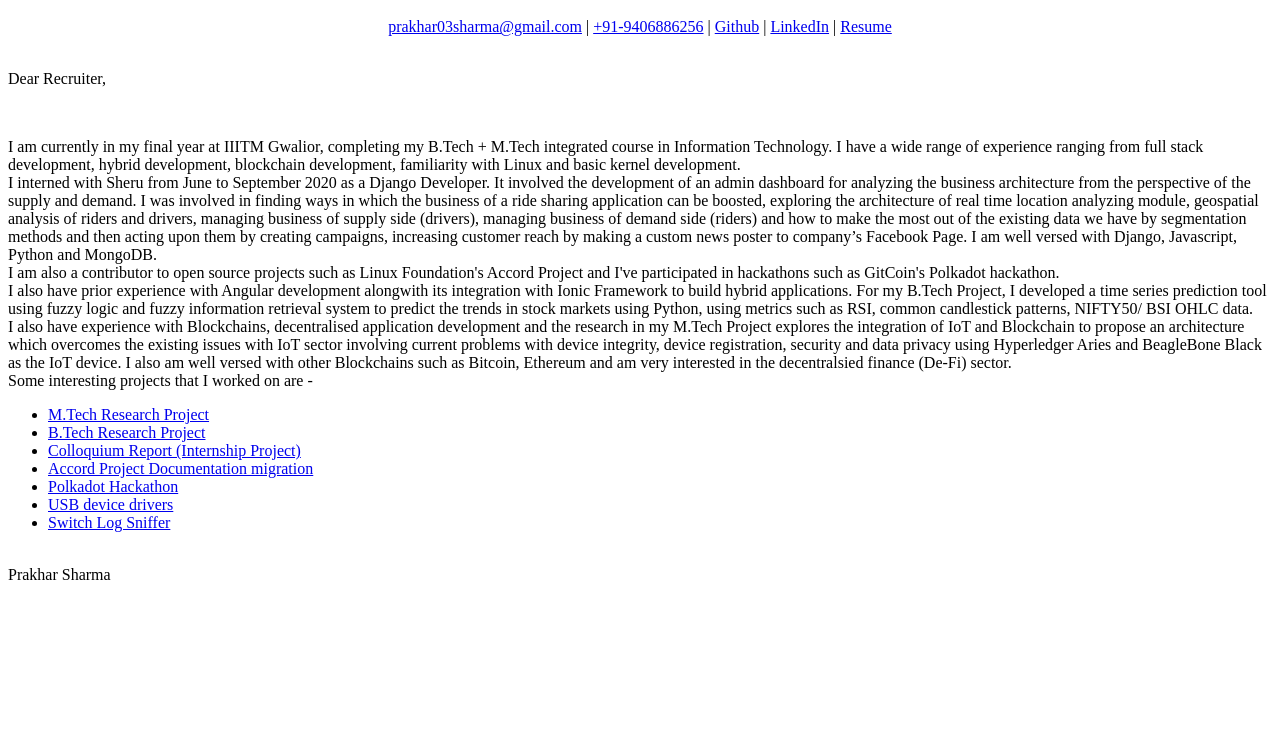
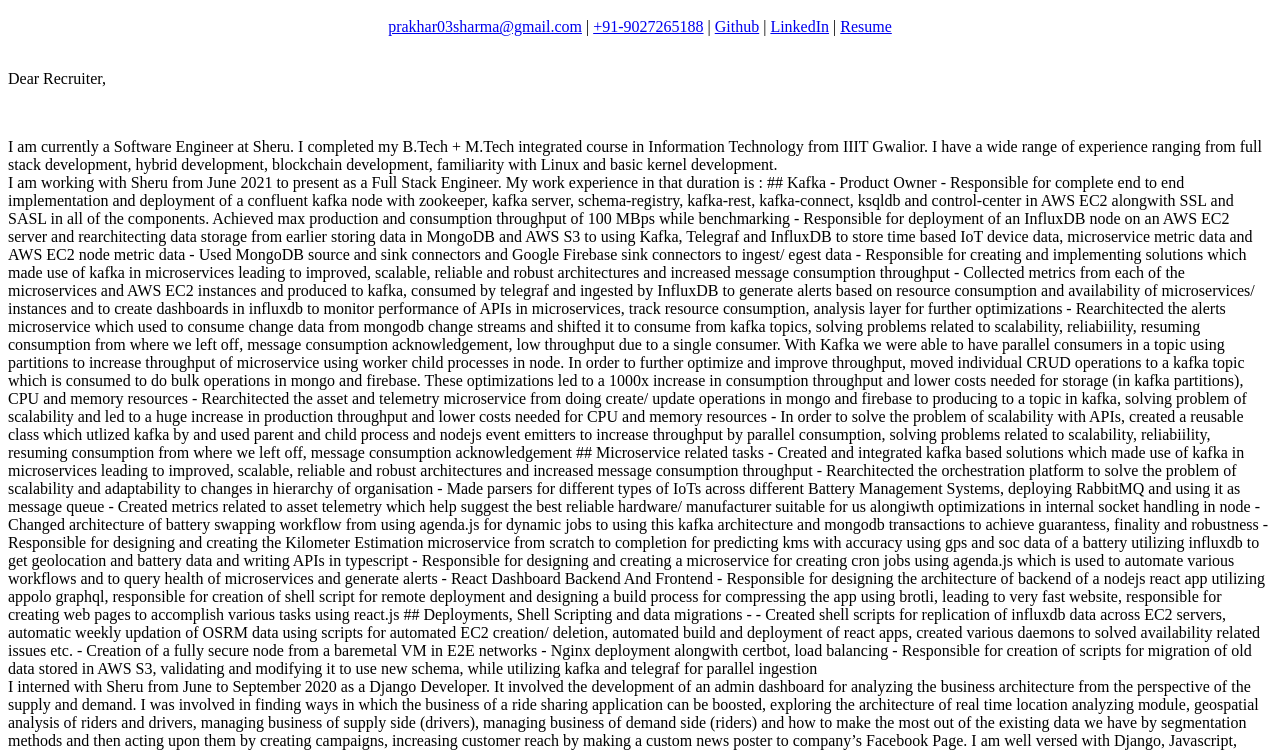
Before and after one commit to prakharsr/prakharsr.github.io, a plain HTML site: page index.html in a window 1280 px wide. Shown: the part 48-799 px from the top of the page. Drawn offline with Linux system fonts and the light colour scheme.

Commit message:
Update index.html

```diff
--- a/index.html
+++ b/index.html
@@ -1,13 +1,53 @@
 <center><h1>Prakhar Sharma</h1></center>
-<center><a href="mailto:prakhar03sharma@gmail.com">prakhar03sharma@gmail.com</a> | <a href="tel:9406886256">+91-9406886256</a> | <a href="https://github.com/prakharsr">Github</a> | <a href="https://www.linkedin.com/in/prakhar-sharma-733736175/">LinkedIn</a> | <a href="https://drive.google.com/file/d/1A68yyE7-3-JzRN0KDAVJ5UrZqsNFXzEG/view?usp=sharing">Resume</a></center>
+<center><a href="mailto:prakhar03sharma@gmail.com">prakhar03sharma@gmail.com</a> | <a href="tel:9027265188">+91-9027265188</a> | <a href="https://github.com/prakharsr">Github</a> | <a href="https://www.linkedin.com/in/prakhar-sharma-733736175/">LinkedIn</a> | <a href="https://drive.google.com/file/d/1A68yyE7-3-JzRN0KDAVJ5UrZqsNFXzEG/view?usp=sharing">Resume</a></center>
 <br>
 <p>Dear Recruiter, </p>
 <br>
 <p>
-    I am currently in my final year at IIITM Gwalior, completing my B.Tech + M.Tech integrated
-    course in Information Technology. I have a wide range of experience ranging from full stack
+    I am currently a Software Engineer at Sheru. I completed my B.Tech + M.Tech integrated
+    course in Information Technology from IIIT Gwalior. I have a wide range of experience ranging from full stack
     development, hybrid development, blockchain development, familiarity with Linux and
     basic kernel development.
+    <br>
+    I am working with Sheru from June 2021 to present as a Full Stack Engineer. My work experience in that duration is :
+
+    ## Kafka - Product Owner
+
+ - Responsible for complete end to end implementation and deployment of a confluent kafka node with zookeeper, kafka server, schema-registry, kafka-rest, kafka-connect, ksqldb and control-center in AWS EC2 alongwith SSL and SASL in all of the components. Achieved max production and consumption throughput of 100 MBps while benchmarking
+ - Responsible for deployment of an InfluxDB node on an AWS EC2 server and rearchitecting data storage from earlier storing data in MongoDB and AWS S3 to using Kafka, Telegraf and InfluxDB to store time based IoT device data, microservice metric data and AWS EC2 node metric data
+ - Used MongoDB source and sink connectors and Google Firebase sink connectors to ingest/ egest data
+ - Responsible for creating and implementing solutions which made use of kafka in microservices leading to improved, scalable, reliable and robust architectures and increased message consumption throughput
+     - Collected metrics from each of the microservices and AWS EC2 instances and produced to kafka, consumed by telegraf and ingested by InfluxDB to generate alerts based on resource consumption and availability of microservices/ instances and to create dashboards in influxdb to monitor performance of APIs in microservices, track resource consumption, analysis layer for further optimizations
+     - Rearchitected the alerts microservice which used to consume change data from mongodb change streams and shifted it to consume from kafka topics, solving problems related to scalability, reliabiility, resuming consumption from where we left off, message consumption acknowledgement, low throughput due to a single consumer. With Kafka we were able to have parallel consumers in a topic using partitions to increase throughput of microservice using worker child processes in node. In order to further optimize and improve throughput, moved individual CRUD operations to a kafka topic which is consumed to do bulk operations in mongo and firebase. These optimizations led to a 1000x increase in consumption throughput and lower costs needed for storage (in kafka partitions), CPU and memory resources
+     - Rearchitected the asset and telemetry microservice from doing create/ update operations in mongo and firebase to producing to a topic in kafka, solving problem of scalability and led to a huge increase in production throughput and lower costs needed for CPU and memory resources
+    - In order to solve the problem of scalability with APIs, created a reusable class which utlized kafka by and used parent and child process and nodejs event emitters to increase throughput by parallel consumption, solving problems related to scalability, reliabiility, resuming consumption from where we left off, message consumption acknowledgement
+
+## Microservice related tasks
+
+ - Created and integrated kafka based solutions which made use of kafka in microservices leading to improved, scalable, reliable and robust architectures and increased message consumption throughput
+
+ - Rearchitected the orchestration platform to solve the problem of scalability and adaptability to changes in hierarchy of organisation
+
+ - Made parsers for different types of IoTs across different Battery Management Systems, deploying RabbitMQ and using it as message queue
+
+ - Created metrics related to asset telemetry which help suggest the best reliable hardware/ manufacturer suitable for us alongiwth optimizations in internal socket handling in node
+
+ - Changed architecture of battery swapping workflow from using agenda.js for dynamic jobs to using this kafka architecture and mongodb transactions to achieve guarantess, finality and robustness
+
+ - Responsible for designing and creating the Kilometer Estimation microservice from scratch to completion for predicting kms with accuracy using gps and soc data of a battery utilizing influxdb to get geolocation and battery data and writing APIs in typescript
+
+ - Responsible for designing and creating a microservice  for creating cron jobs using agenda.js which is used to automate various workflows and to query health of microservices and generate alerts
+
+ - React Dashboard Backend And Frontend - Responsible for designing the architecture of backend of a nodejs react app utilizing appolo graphql, responsible for creation of shell script for remote deployment and designing a build process for compressing the app using brotli, leading to very fast website, responsible for creating web pages to accomplish various tasks using react.js
+
+## Deployments, Shell Scripting and data migrations -
+
+- Created shell scripts for replication of influxdb data across EC2 servers, automatic weekly updation of OSRM data using scripts for automated EC2 creation/ deletion, automated build and deployment of react apps, created various daemons to solved availability related issues etc.
+ - Creation of a fully secure node from a baremetal VM in E2E networks
+ - Nginx deployment alongwith certbot, load balancing
+ - Responsible for creation of scripts for migration of old data stored in AWS S3, validating and modifying it to use new schema, while utilizing kafka and telegraf for parallel ingestion
+
+
     <br>
     I interned with Sheru from June to September 2020 as a Django Developer. It involved the
     development of an admin dashboard for analyzing the business architecture from the
```
